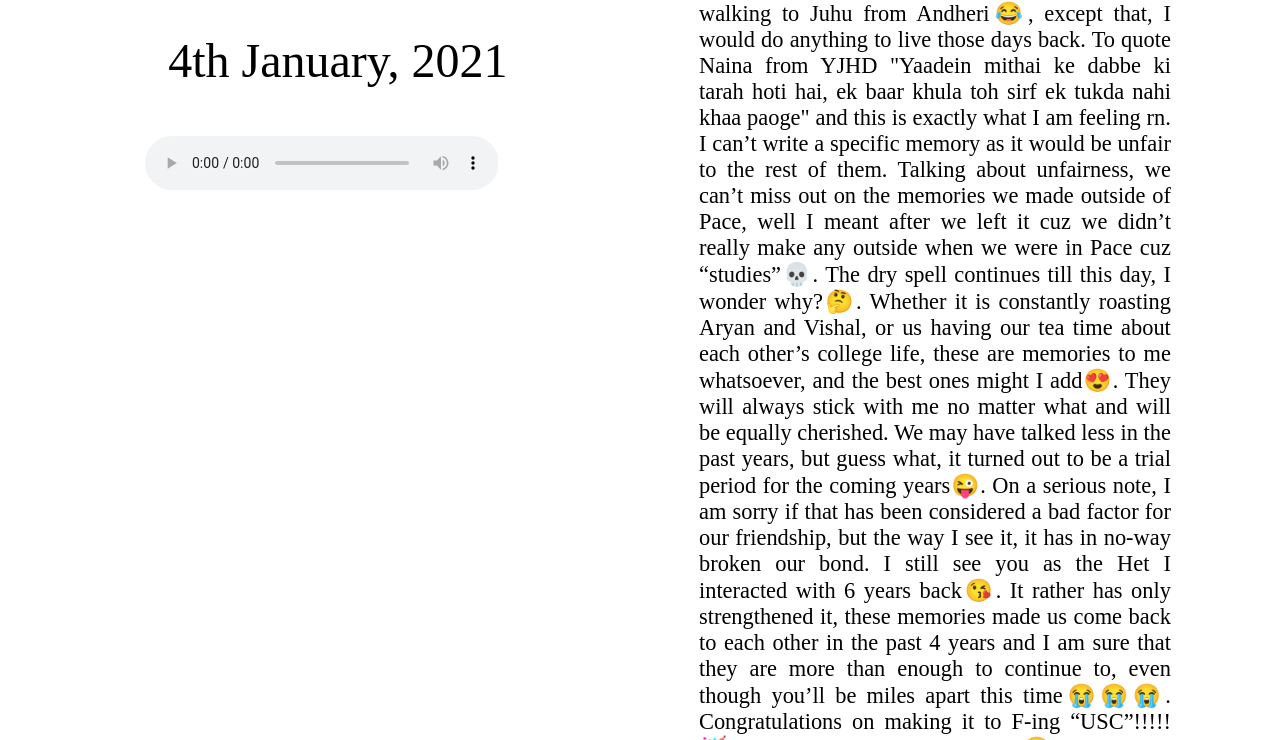
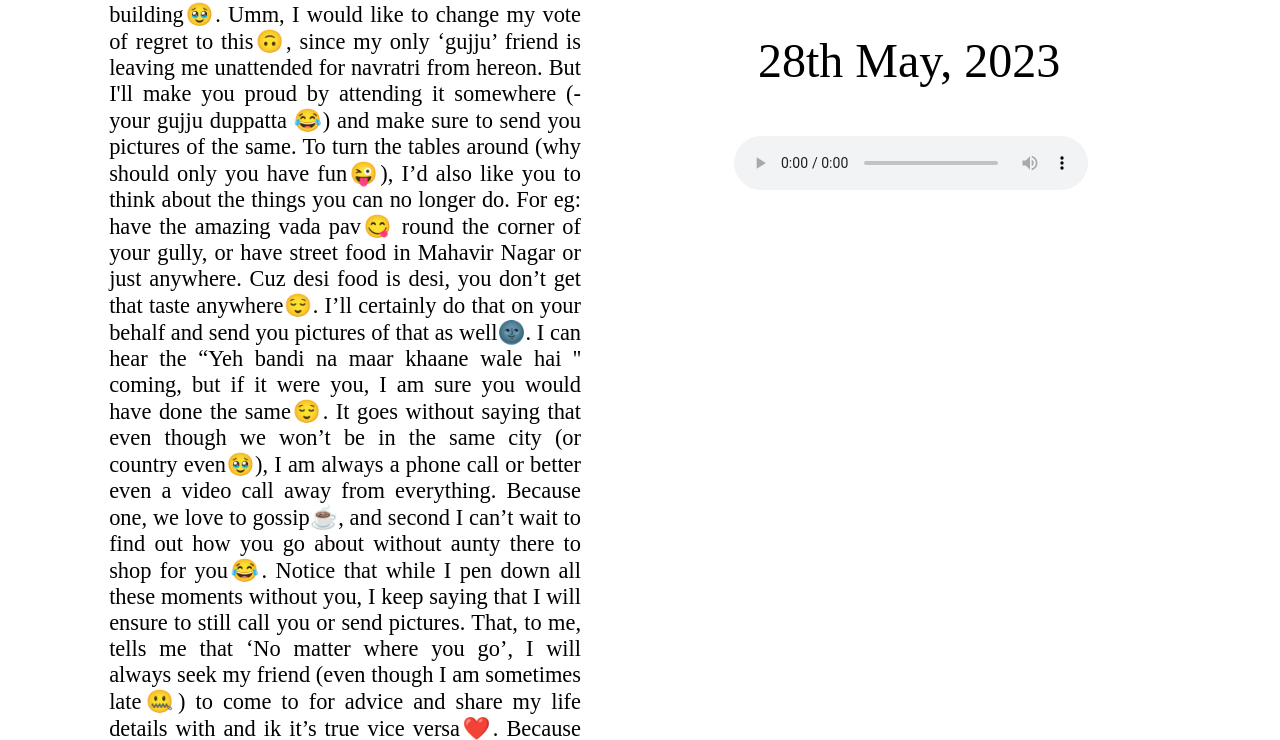
Before and after one commit to Pythonn-Developer/Pythonn-Devloper.github.io, a plain HTML site: page index.html in a window 1280 px wide. Shown: the part 1353-2093 px from the top of the page. Drawn offline with Linux system fonts and the light colour scheme.

Commit message:
3 Days to go

```diff
--- a/index.html
+++ b/index.html
@@ -43,6 +43,51 @@
     <!-- Specials section -->
     <section class="specials" id="specials">
         <br><br>
+
+        <!-- 3 Days to go -->
+        <div class="row">
+            <div class="column">
+                <div class="column_text">
+                    <h2>3 Days To Go!</h2>
+                    <p>
+                        First things first, apologies for the late update on this chapter😭. USC is a damn big deal and I can’t
+                        congratulate you enough for it😘. It’s all fun and games until I realized you are gonna be 8,490 miles i.e 13,663
+                        from us😭. Let that thought sink in!💀😞. I can no longer casually call you to meet up at infinity or someplace and
+                        cancel plans last minute knowing we cannot meet anytime soon😢. And that’s the only regret I have about our
+                        friendship. Well, besides not giving you cards on your bday 🙃(but dw, I am on it!🫡). I can no longer do our yearly
+                        ritual of attending garba night at your building🥹. Umm, I would like to change my vote of regret to this🙃,
+                        since my only ‘gujju’ friend is leaving me unattended for navratri from hereon. But I'll make you proud by attending
+                        it somewhere (- your gujju duppatta 😂) and make sure to send you pictures of the same. To turn the tables around
+                        (why should only you have fun😜), I’d also like you to think about the things you can no longer do. For eg: have the
+                        amazing vada pav😋 round the corner of your gully, or have street food in Mahavir Nagar or just anywhere. Cuz desi
+                        food is desi, you don’t get that taste anywhere😌. I’ll certainly do that on your behalf and send you pictures of
+                        that as well🌚. I can hear the “Yeh bandi na maar khaane wale hai '' coming, but if it were you, I am sure you would
+                        have done the same😌. It goes without saying that even though we won’t be in the same city (or country even🥹), I
+                        am always a phone call or better even a video call away from everything. Because one, we love to gossip☕, and
+                        second I can’t wait to find out how you go about without aunty there to shop for you😂. Notice that while I pen
+                        down all these moments without you, I keep saying that I will ensure to still call you or send pictures. That, to me,
+                        tells me that ‘No matter where you go’, I will always seek my friend (even though I am sometimes late🤐) to come to
+                        for advice and share my life details with and ik it’s true vice versa❤️. Because this friendship feels more like a
+                        home🥰 that ik I am welcome to anytime and ik I can always find my way back to it even if I get lost….. And you should
+                        too🤭😘. So your stupid ass better not forget your nibbi.😒
+                        <p class="regards">
+                                Will miss you loads,
+                                <br>Teja❤️
+                        </p>
+                    </p>
+                </div>
+            </div>
+
+            <div class="column">
+                <img src="https://drive.google.com/uc?export=view&id=1hy99SAOGqvokqMVb5yLKCLl7sp6QAxP5">
+                <p class="context">28th May, 2023</p>
+
+                <audio controls = 'controls'>
+                    <source src='./static/music/way back home.mp3' type= 'audio/mp3'>
+                </audio>
+            </div>
+        </div>
+        <!-- End of 3 days to go -->
 
         <!-- 4 Days to go -->
         <div class="row">
```
